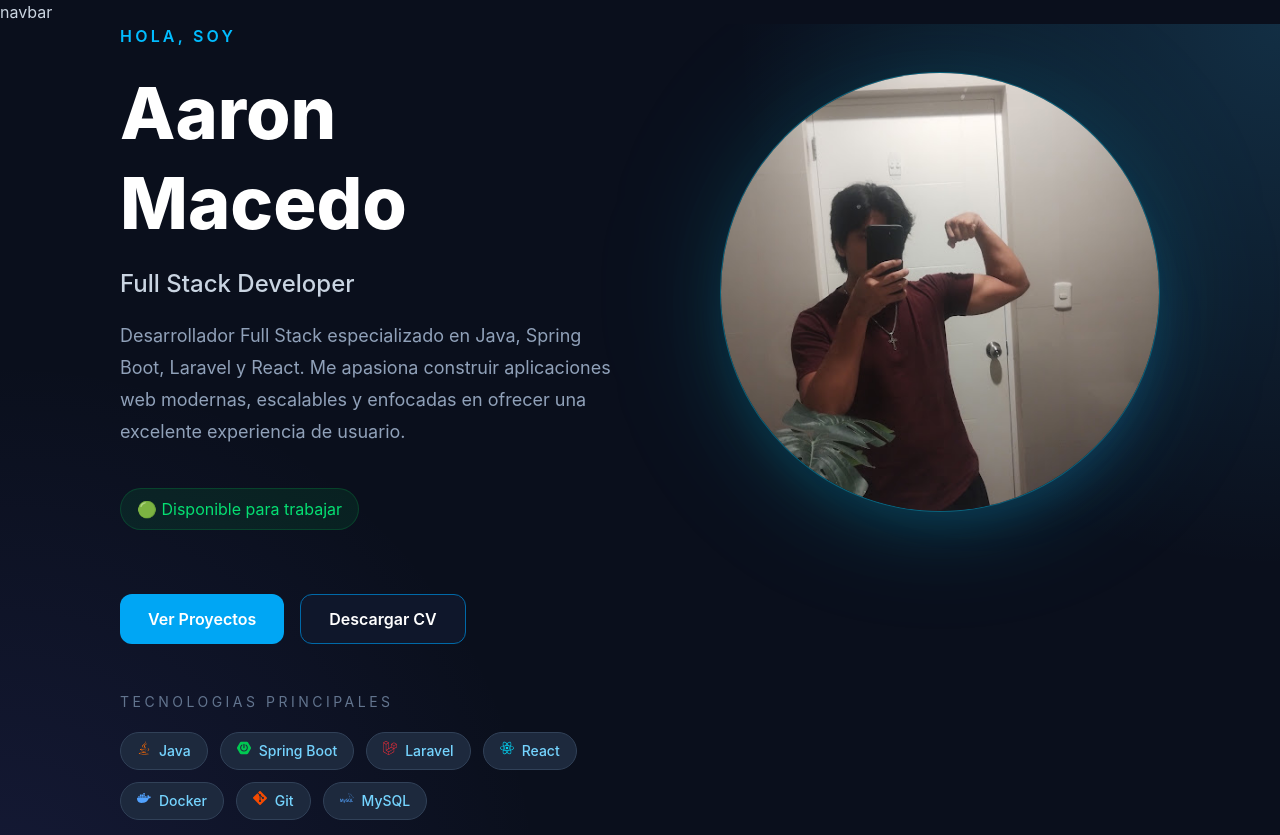
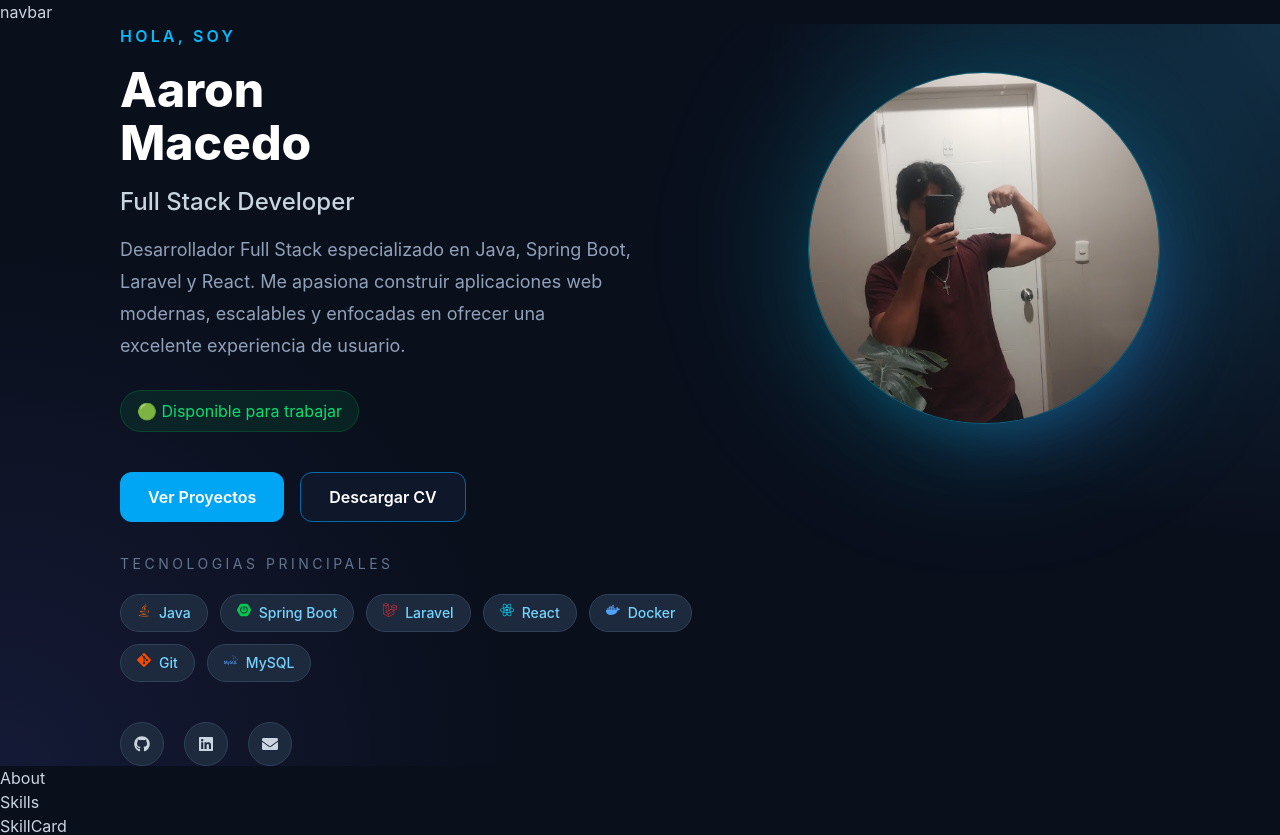
Before and after one commit to aaroncitoyit/portafolio-Aaron, a React (Vite) app: page / in a window 1280 px wide. Shown: the top 835 px of the page. Built offline with nearby package versions, Linux system fonts and the light colour scheme.

Commit message:
Hero v1 terminado

```diff
--- a/src/components/Hero/Hero.jsx
+++ b/src/components/Hero/Hero.jsx
@@ -11,6 +11,9 @@ function Hero(){
             id="home"
             className="
                 min-h-screen
+                lg:min-h-[90vh]
+                py-24
+                lg:py-0
                 flex
                 items-center
                 relative
@@ -20,8 +23,7 @@ function Hero(){
                 sm:px-12
                 lg:px-24
                 bg-[radial-gradient(circle_at_top_right,rgba(56,189,248,.18),transparent_35%),radial-gradient(circle_at_bottom_left,rgba(99,102,241,.12),transparent_35%)]
-
-                "
+            "
         >
         <BackgroundGrid />
 
--- a/src/components/Hero/HeroContent.jsx
+++ b/src/components/Hero/HeroContent.jsx
@@ -7,13 +7,13 @@ function HeroContent(){
     return(
 
         <div className="max-w-2x1">
-            <div className="space-y-5">
+            <div className="space-y-4 lg:space-y-4">
 
             <p className="text-sky-400 font-semibold tracking-[0.2em] uppercase">
                 Hola, soy
             </p>
 
-            <h1 className="text-5xl md:text-6xl xl:text-7xl font-extrabold leading-tight text-white">
+            <h1 className="text-[clamp(2rem,3.5vw+1.5rem,3rem)] font-extrabold leading-[1.1] text-white">
                 {profile.name.split(" ")[0]}
                 <br />
                 {profile.name.split(" ").slice(1).join(" ")}
@@ -29,13 +29,13 @@ function HeroContent(){
 
             </div>
 
-            <div className="mt-10">
+            <div className="mt-6 lg:mt-7">
                 <span className="inline-flex items-center px-4 py-2 rounded-full bg-green-500/10 text-green-400 border border-green-500/20">
                    🟢 {profile.status}
                 </span>
             </div>
 
-            <div className="mt-8 flex flex-wrap gap-4">
+            <div className="mt-6 lg:mt-2 flex flex-wrap gap-4">
                 <Button>
                     Ver Proyectos
                 </Button>
@@ -45,7 +45,7 @@ function HeroContent(){
                 </Button>
 
             </div>
-            <div className="mt-12">
+            <div className="mt-7 lg:mt-8">
                 <p
                     className="
                         mb-5
@@ -59,7 +59,7 @@ function HeroContent(){
                 </p>
                 <TechStack/>
             </div>
-            <div className="mt-6">
+            <div className="mt-4 lg:mt-5">
 
              {/*    <p
                     className="
--- a/src/components/Hero/HeroImage.jsx
+++ b/src/components/Hero/HeroImage.jsx
@@ -6,17 +6,29 @@ function HeroImage(){
 
 <div className="relative flex justify-center items-center shrink-0 lg:mt-12">
 
-        <Glow
-            size="420px"
+        <Glow className="
+            w-90
+            h-90
+            md:w-115
+            md:h-115
+            lg:w-[min(560px,50vh)]
+            lg:h-[min(560px,50vh)]
+            "
             color="bg-cyan-500/20"
             blur="blur-3xl"
         />
 
-        <Glow
-            size="280px"
+        <Glow className="
+            w-60
+            h-60
+            md:w-77.5
+            md:h-77.5
+            lg:w-[min(370px,34vh)]
+            lg:h-[min(370px,34vh)]
+            translate-x-10 translate-y-10
+        "
             color="bg-indigo-500/20"
             blur="blur-2xl"
-            className="translate-x-10 translate-y-10"
         />
 
         <div
@@ -24,10 +36,10 @@ function HeroImage(){
             relative
             w-75
             h-75
-            md:w-95
-            md:h-95
-            lg:w-110
-            lg:h-110
+            md:w-96
+            md:h-96
+            lg:w-[min(480px,44vh)]
+            lg:h-[min(480px,44vh)]
             rounded-full
             overflow-hidden
             border
--- a/src/components/ui/Glow.jsx
+++ b/src/components/ui/Glow.jsx
@@ -1,5 +1,4 @@
 function Glow({
-    size = "400px",
     color = "bg-cyan-500/20",
     blur = "blur-3xl",
     className = "",
@@ -14,11 +13,7 @@ function Glow({
             ${blur}
             ${className}
         `}
-        style={
-            {
-            width: size,
-            height: size,
-            }}
+
         />
     );
 }
```
